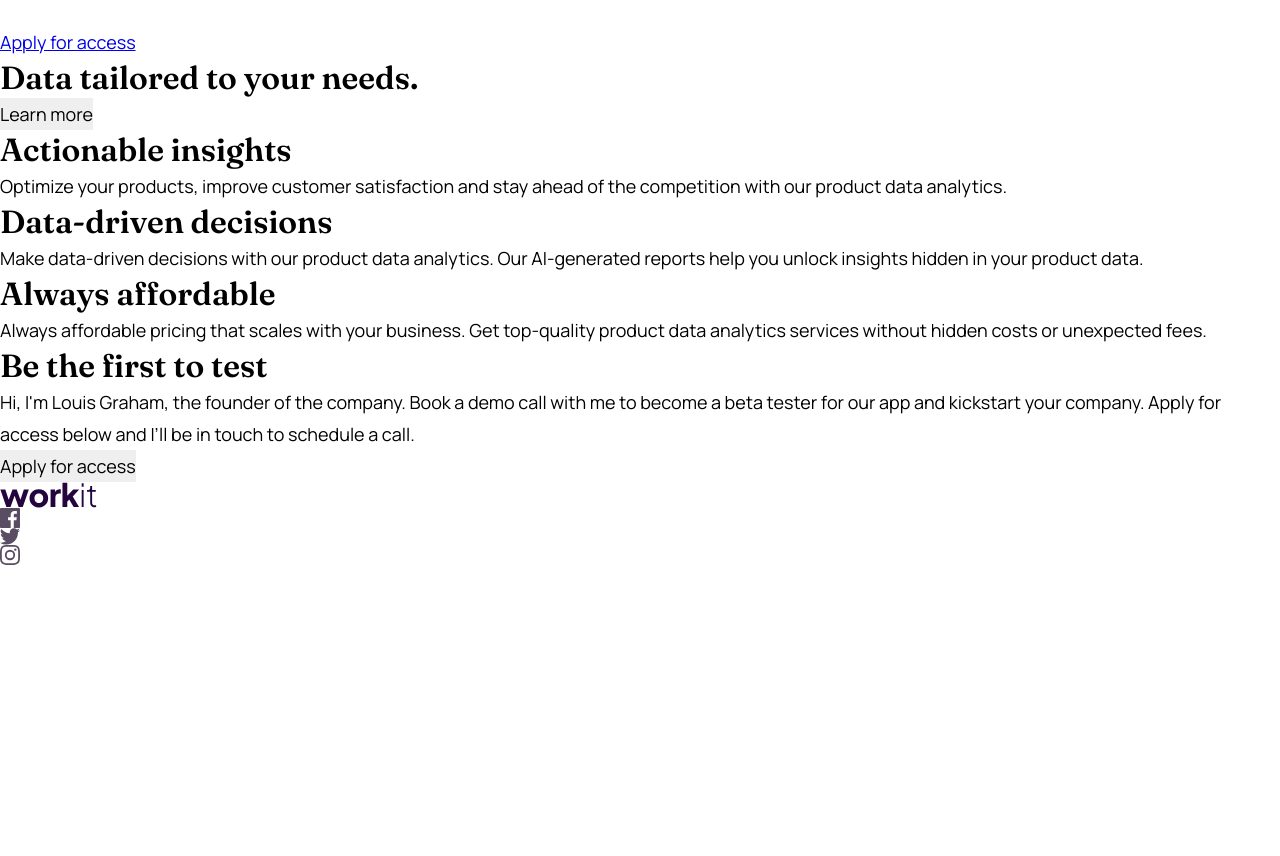
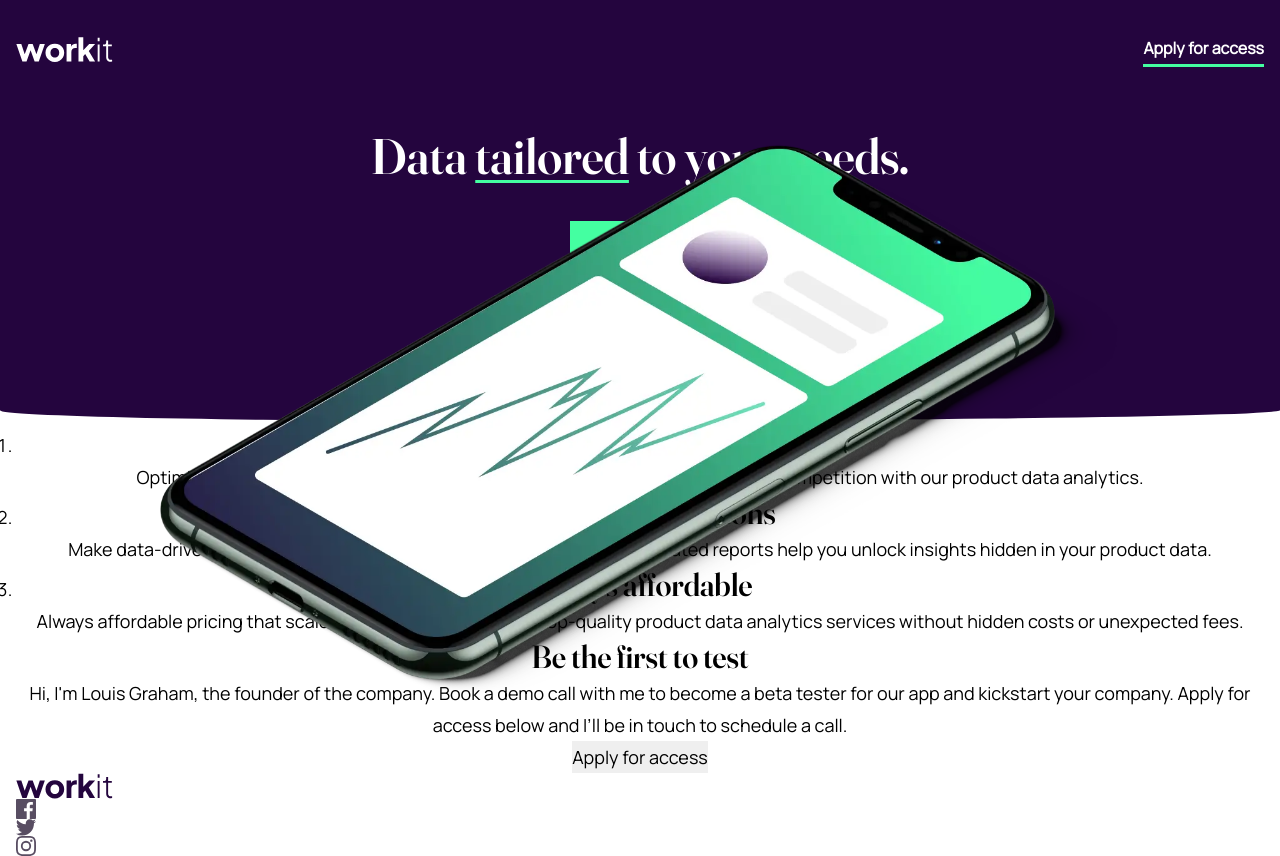
Before and after one commit to Dudeldups/FM-workit-landing-page, a plain HTML site: page index.html in a window 1280 px wide. Before the commit the page ends 800 px from the top, so only its background shows below. Drawn offline with Linux system fonts and the light colour scheme.

Commit message:
added hero img, styled top

```diff
--- a/index.html
+++ b/index.html
@@ -17,16 +17,23 @@
   <body>
     <header class="header">
       <img
-        class="header__img"
+        class="header__logo"
         src="src/assets/images/logo-light.svg"
         alt="workit logo"
       />
-      <a class="header__link" href="#"><p>Apply for access</p></a>
+      <a class="header__link" href="#">Apply for access</a>
     </header>
     <main>
       <section class="top">
-        <h1 class="top__title">Data tailored to your needs.</h1>
-        <button class="top__button">Learn more</button>
+        <h1 class="top__title">
+          Data <span class="top__underlined">tailored</span> to your needs.
+        </h1>
+        <button class="top__btn">Learn more</button>
+        <img
+          class="top__hero-img"
+          src="src/assets/images/image-hero.webp"
+          alt=""
+        />
       </section>
       <section class="middle">
         <ol class="middle__highlights">
@@ -66,21 +73,28 @@
         <button class="bottom__btn">Apply for access</button>
       </section>
     </main>
-    <footer>
-      <img src="src/assets/images/logo-dark.svg" alt="workit logo" />
-      <nav>
-        <a href="#" target="_blank"
+    <footer class="footer">
+      <img
+        class="footer__logo"
+        src="src/assets/images/logo-dark.svg"
+        alt="workit logo"
+      />
+      <nav class="footer__socials">
+        <a class="footer__link" href="#" target="_blank"
           ><img
+            class="footer__social-logo"
             src="src/assets/images/icon-facebook.svg"
             alt="Visit us on Facebook"
         /></a>
-        <a href="#" target="_blank"
+        <a class="footer__link" href="#" target="_blank"
           ><img
+            class="footer__social-logo"
             src="src/assets/images/icon-twitter.svg"
             alt="Visit us on Twitter"
         /></a>
-        <a href="#" target="_blank"
+        <a class="footer__link" href="#" target="_blank"
           ><img
+            class="footer__social-logo"
             src="src/assets/images/icon-instagram.svg"
             alt="Visit us on Instagram"
         /></a>
--- a/src/scss/_fonts.scss
+++ b/src/scss/_fonts.scss
@@ -1,12 +1,12 @@
 @font-face {
   font-family: "Fraunces";
-  src: url("../assets/fonts/fraunces/Fraunces-VariableFont_SOFT\,WONK\,opsz\,wght.ttf")
+  src: url("../assets/fonts/fraunces/static/Fraunces_144pt-SemiBold.ttf")
     format("truetype");
 }
 
 @font-face {
   font-family: "Manrope";
-  src: url("../assets/fonts/manrope/Manrope-VariableFont_wght.ttf")
+  src: url("../assets/fonts/manrope/static/Manrope-Regular.ttf")
     format("truetype");
 }
 
--- /dev/null
+++ b/src/scss/_mixins.scss
@@ -0,0 +1,3 @@
+@mixin side-padding {
+  padding-inline: 1rem;
+}
--- a/src/scss/main.scss
+++ b/src/scss/main.scss
@@ -1,3 +1,82 @@
 @use "resets";
 @use "colors";
 @use "fonts";
+@use "mixins" as *;
+
+body {
+  text-align: center;
+}
+
+.header {
+  @include side-padding;
+  padding-block: 2rem;
+
+  display: flex;
+  background: colors.$dark-purple;
+
+  &__link {
+    position: relative;
+    margin-left: auto;
+    font-size: 1rem;
+    font-weight: 700;
+    color: colors.$white;
+    text-decoration: none;
+    border-bottom: 0.1875rem solid colors.$eucalyptus;
+
+    &:hover,
+    &:focus {
+      color: colors.$eucalyptus;
+    }
+  }
+}
+
+.top {
+  position: relative;
+  @include side-padding;
+  padding-block: 2rem;
+  padding-bottom: 9rem;
+  background: colors.$dark-purple;
+  // border-radius: 0 0  5%;
+  border-radius: 0 0 275% 175% / 0 0 15% 3rem;
+
+  &__title {
+    font-size: 3.125rem;
+    line-height: 3.125rem;
+    color: colors.$white;
+  }
+
+  &__underlined {
+    text-decoration: underline 0.1875rem solid colors.$eucalyptus;
+    text-underline-offset: 0.4rem;
+  }
+
+  &__btn {
+    margin-top: 2.5rem;
+    padding: 0.75rem 1.5rem;
+    background: colors.$eucalyptus;
+    font-weight: 700;
+    color: colors.$dark-purple;
+  }
+
+  &__hero-img {
+    position: absolute;
+    left: 0;
+    right: 0;
+    bottom: 0;
+    transform: translateY(50%);
+    margin-inline: auto;
+    max-width: 75%;
+  }
+}
+
+.middle {
+  @include side-padding;
+}
+
+.bottom {
+  @include side-padding;
+}
+
+.footer {
+  @include side-padding;
+}
```
Also changed, not shown: src/css/main.css, 1 other file.
